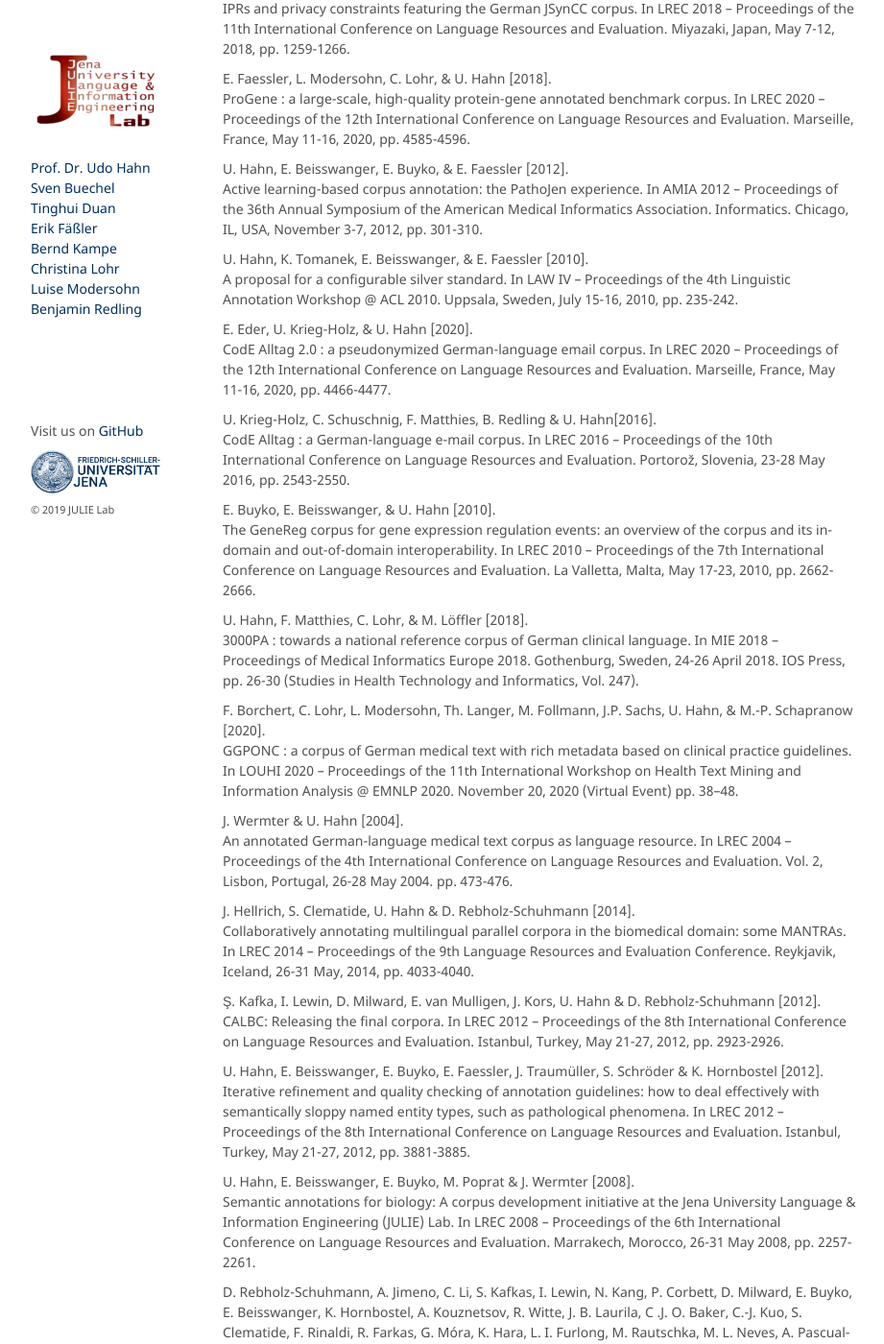
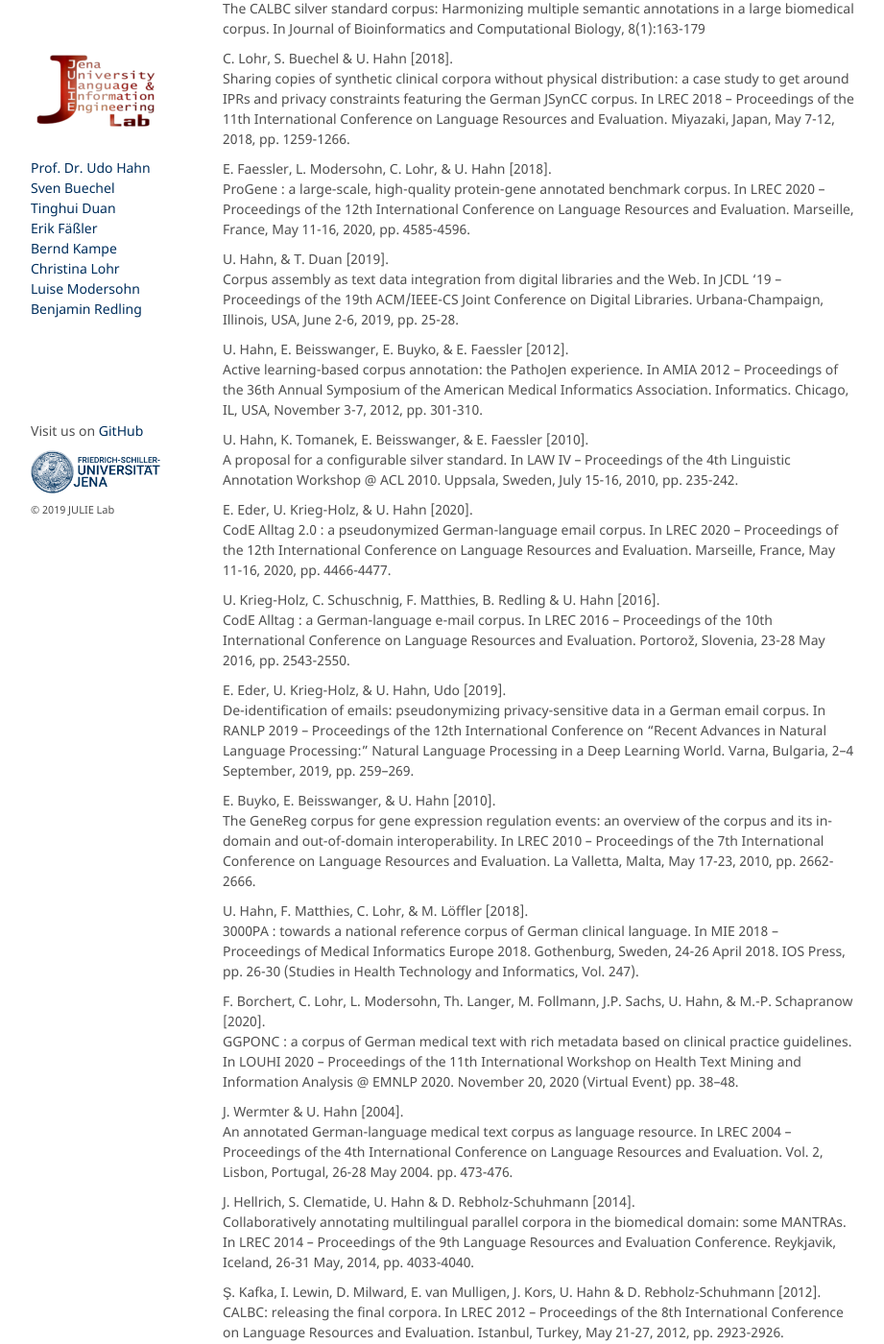
Before and after one commit to JULIELab/JULIELab.github.io, a Jekyll site: the page built from Staff/Hahn/publication.md, in a window 1280 px wide and 1400 px high, scrolled down 4518 px. Shown: the whole window at 96% size, without its empty margins (178-1099 px from the left). Built offline with Jekyll 4.4.1, drawn with Linux system fonts in a browser that asks for light colours; some of the changed text lies outside the part shown.

Commit message:
Update publication.md

```diff
--- a/Staff/Hahn/publication.md
+++ b/Staff/Hahn/publication.md
@@ -186,6 +186,9 @@
 What makes a top-performing precision medicine search engine? Tracing main system features in a systematic way.
 In SIGIR '20 – Proceedings of the 43rd International ACM SIGIR Conference on Research and Development in Information Retrieval. July 25–30, 2020 (Virtual Event), pp. 459-468.
 
+E. Faessler, M. Oleynik, & U. Hahn, Udo \[2019\].\
+JULIE Lab & Med Uni Graz @ TREC 2019 Precision Medicine Track. In TREC 2019 – Proceedings of the 28th Text REtrieval Conference. Gaithersburg, Maryland, USA, November 13-15, 2019  \[top-ranked system: best system in 5/6 tasks/measurements & 2nd best system in 1/6 tasks/measurements\]
+
 E. Faessler & U. Hahn \[2017\].\
 SeMedico: A comprehensive semantic search engine for the life sciences. In ACL 2017 – Proceedings of the 55th Annual Meeting of the Association for Computational Linguistics:
 System Demonstrations. Vancouver, B.C., Canada, August 1, 2017, pp. 91-96.
@@ -206,7 +209,7 @@
 
 ## 3) Natural Language Processing Infrastructure
 
-### 3a) Language Resources -- Corpora
+### 3a) Language Resources: Corpora
 
 D. Rebholz-Schuhmann, A.J.J. Yepes, E.M. van Mulligen, N. Kang, J. Kors, D. Milward, P. Corbett, E. Buyko, E. Beisswanger & U. Hahn \[2010\].\
 The CALBC silver standard corpus: Harmonizing multiple semantic annotations in a large biomedical corpus. In Journal of Bioinformatics and Computational Biology, 8(1):163-179
@@ -219,6 +222,9 @@
 ProGene : a large-scale, high-quality protein-gene annotated benchmark corpus.
 In LREC 2020 – Proceedings of the 12th International Conference on Language Resources and Evaluation. Marseille, France, May 11-16, 2020, pp. 4585-4596.
 
+U. Hahn, & T. Duan  \[2019\].\
+Corpus assembly as text data integration from digital libraries and the Web. In JCDL '19 – Proceedings of the 19th ACM/IEEE-CS Joint Conference on Digital Libraries. Urbana-Champaign, Illinois, USA, June 2-6, 2019, pp. 25-28.
+
 U. Hahn, E. Beisswanger, E. Buyko, & E. Faessler \[2012\].\
 Active learning-based corpus annotation: the PathoJen experience.
 In AMIA 2012 – Proceedings of the 36th Annual Symposium of the American Medical Informatics Association. Informatics. Chicago, IL, USA, November 3-7, 2012, pp. 301-310.
@@ -230,8 +236,11 @@
  CodE Alltag 2.0 : a pseudonymized German-language email corpus.
  In LREC 2020 – Proceedings of the 12th International Conference on Language Resources and Evaluation. Marseille, France, May 11-16, 2020, pp. 4466-4477.
 
-U. Krieg-Holz, C. Schuschnig, F. Matthies, B. Redling & U. Hahn\[2016\].\
+U. Krieg-Holz, C. Schuschnig, F. Matthies, B. Redling & U. Hahn \[2016\].\
 CodE Alltag : a German-language e-mail corpus. In LREC 2016 – Proceedings of the 10th International Conference on Language Resources and Evaluation. Portorož, Slovenia, 23-28 May 2016, pp. 2543-2550.
+
+E. Eder, U. Krieg-Holz, & U. Hahn, Udo \[2019\].\
+De-identification of emails: pseudonymizing privacy-sensitive data in a German email corpus. In RANLP 2019 – Proceedings of the 12th International Conference on “Recent Advances in Natural Language Processing:” Natural Language Processing in a Deep Learning World. Varna, Bulgaria, 2–4 September, 2019, pp. 259–269.
 
 E. Buyko, E. Beisswanger, & U. Hahn \[2010\].\
 The GeneReg corpus for gene expression regulation events: an overview of the corpus and its in-domain and out-of-domain interoperability.
@@ -255,7 +264,7 @@
 In LREC 2014 – Proceedings of the 9th Language Resources and Evaluation Conference. Reykjavik, Iceland, 26-31 May, 2014, pp. 4033-4040.
 
 Ş. Kafka, I. Lewin, D. Milward, E. van Mulligen, J. Kors, U. Hahn & D. Rebholz-Schuhmann \[2012\].\
-CALBC: Releasing the final corpora.
+CALBC: releasing the final corpora.
 In LREC 2012 – Proceedings of the 8th International Conference on Language Resources and Evaluation. Istanbul, Turkey, May 21-27, 2012, pp. 2923-2926.
 
 U. Hahn, E. Beisswanger, E. Buyko, E. Faessler, J. Traumüller, S. Schröder & K. Hornbostel \[2012\].\
@@ -270,7 +279,7 @@
 Chowdhury, A. Lavelli, R. Berlanga, R. Morante, V. van Asch, W. Daelemans, J. L. Marina, E. van Mulligen, J. Kors, & U. Hahn \[2011\].\
 Assessment of NER Solutions against the First and Second CALBC Silver Standard Corpus. In Journal of Biomedical Semantics, Vol. 2(Suppl 5):S11
 
-### 3b) Language Resources -- Software Tools & Frameworks (including UIMA)
+### 3b) Language Resources: Software, Tools & Frameworks (including UIMA)
 
 U. Hahn, F. Matthies, E. Faessler & J. Hellrich \[2016\].\
 UIMA-based JCoRe 2.0 goes GitHub and Maven Central: State-of-the-art software resource engineering and distribution of NLP pipelines. In LREC 2016 – Proceedings of the 10th International Conference on Language Resources and Evaluation. Portorož, Slovenia, 23-28 May 2016, pp. 2502-2509.
```
Also changed, not shown: other parts of Staff/Hahn/publication.md (+2 -2 lines).
